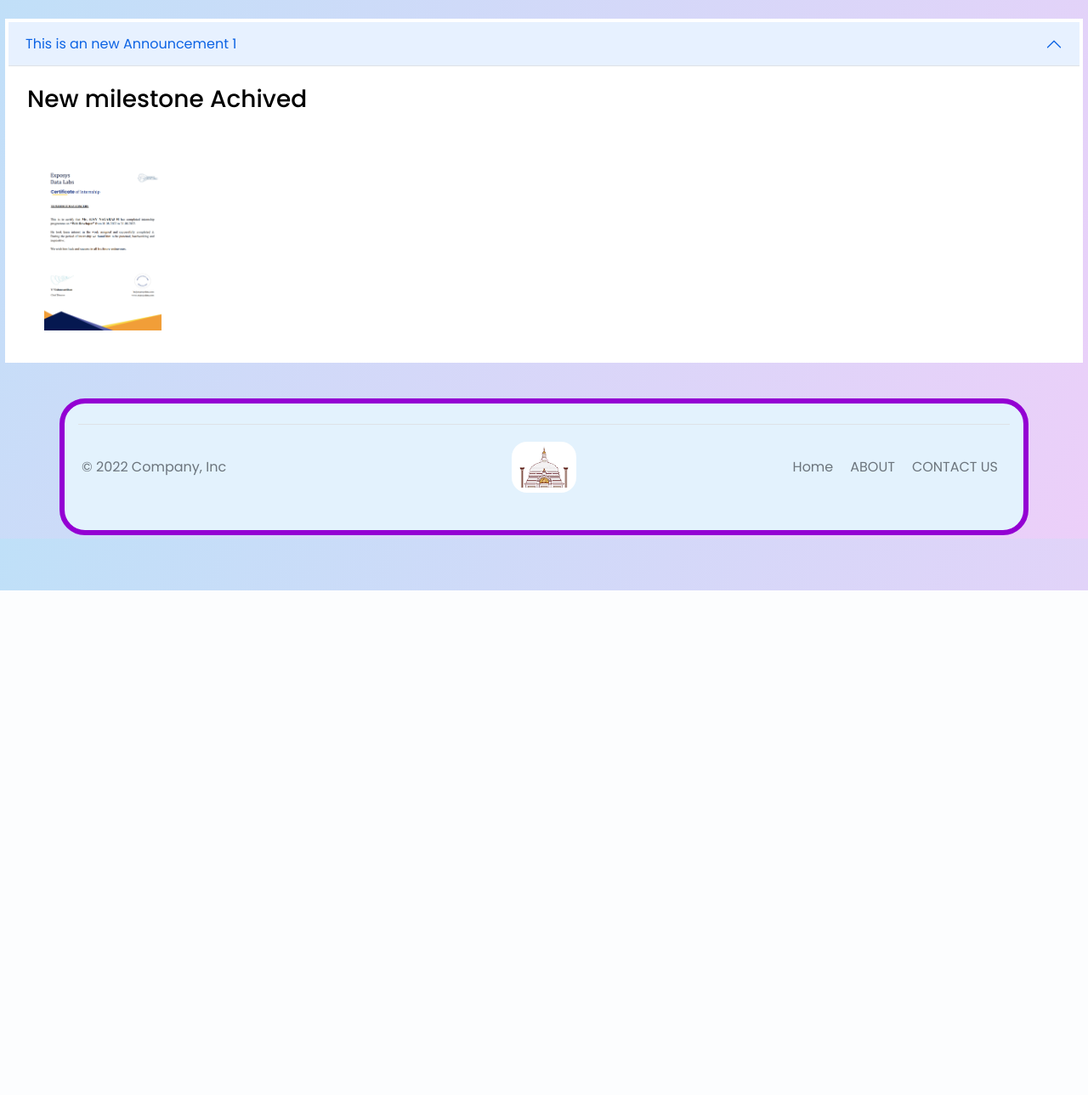
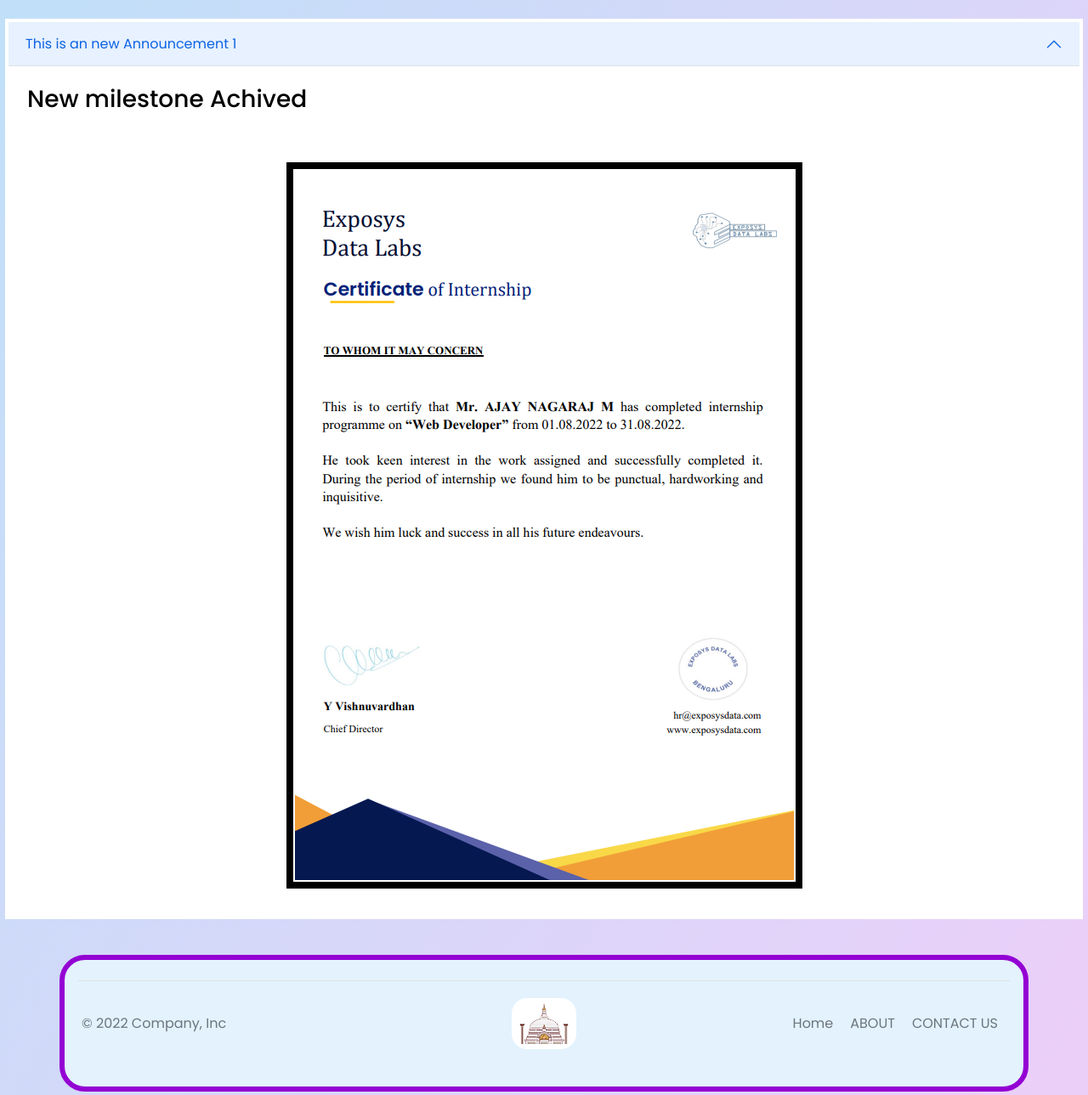
Before and after one commit to AjayNagarajM23/VidyaDegula-Schlorship-Django, a Django app: page /ans in a window 1280 px wide. Shown: the part 105-1394 px from the top of the page at 85% size. Before the commit the page ends 800 px from the top, so only its background shows below. Run offline with Django 4.2, Linux system fonts and the light colour scheme; data comes from the database, SQL or seed files in the repository; both versions use the stored data as it was after the commit.

Commit message:
first commit

```diff
--- a/templates/ans.html
+++ b/templates/ans.html
@@ -15,13 +15,12 @@
                         <h3>{{ ele.description }}</h3>
                     </div>
                     <div class="accordion-body">
-                        <div class="accordion-body">
-                            <img src="{{ ele.img.url }}" style="max-height: 200px; ">
+                        <div class="accordion-body" style="display: flex; justify-content: center">
+                            <img src="{{ ele.img.url }}" class="img-fluid" style="border: 8px solid black">
                         </div>
                     </div>
                 </div>
             </div>
-
         {% endfor %}
     </div>
 {% endblock %}
```
Also changed, not shown: db.sqlite3, media/pics/Screenshot_20221219_134124.png (added).
